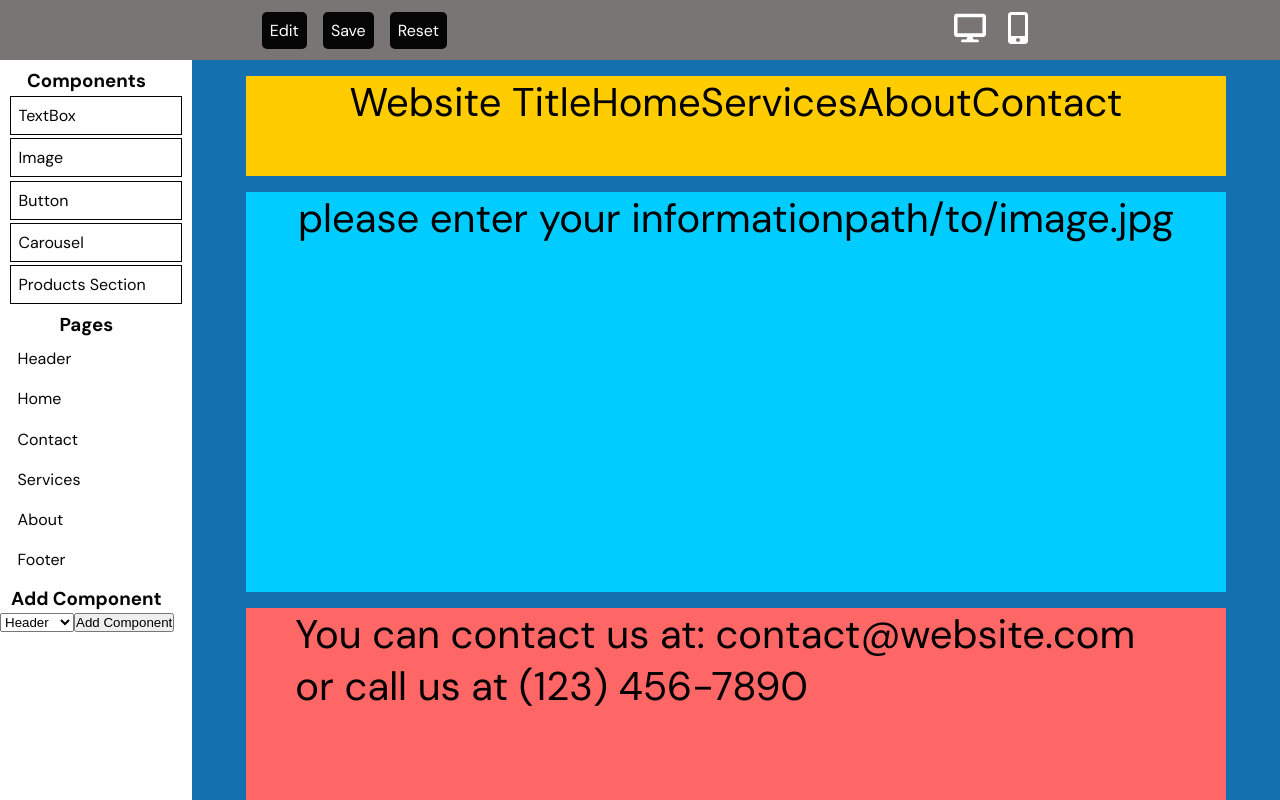
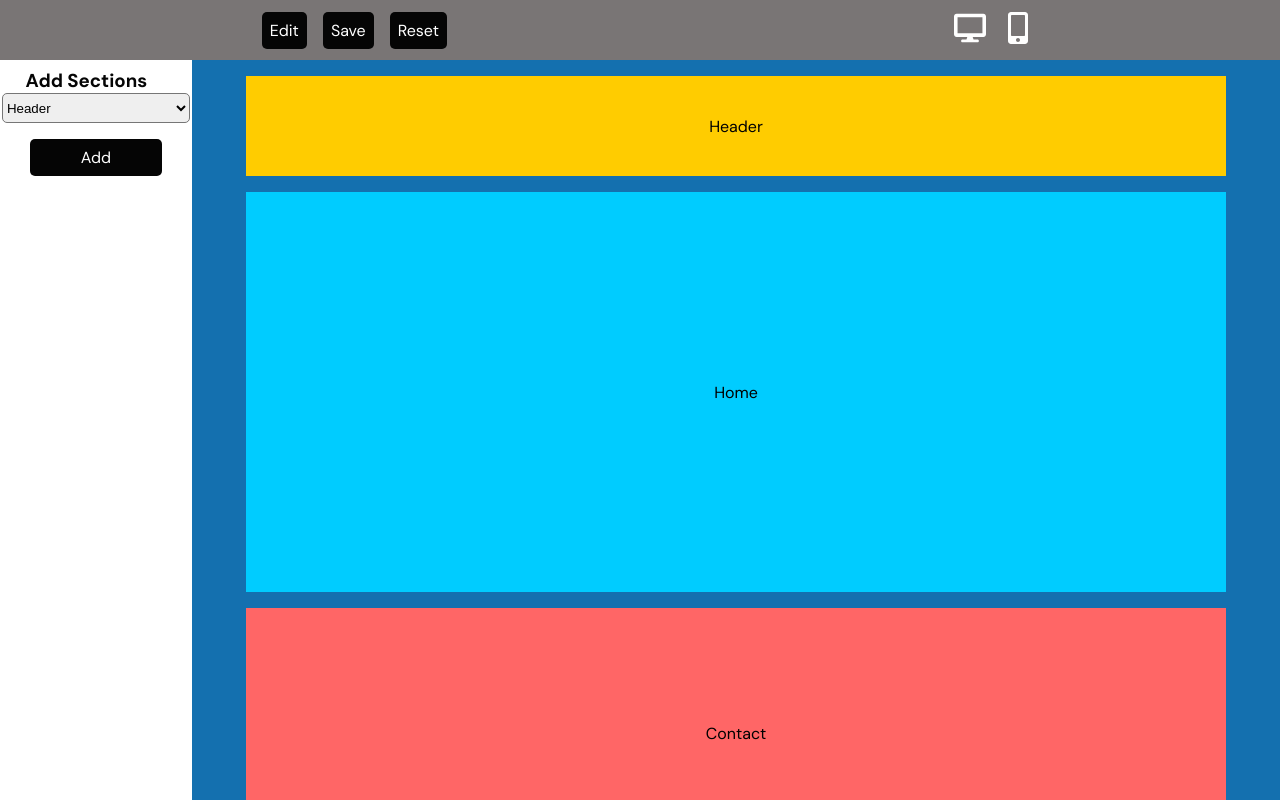
Before and after one commit to veereshnaik7/website-buildertaskByHUENM, a React (Create React App) app: page /editor in a window 1280 px wide. Shown: the top 800 px of the page. Built offline with nearby package versions, Linux system fonts and the light colour scheme.

Commit message:
project done

```diff
--- a/src/WebsiteEditor.jsx
+++ b/src/WebsiteEditor.jsx
@@ -18,39 +18,32 @@ const WebsiteEditor = () => {
     {
       id: "1",
       type: "header",
-      content: ["Website Title", "Home", "Services", "About", "Contact"], // Title on the left, navigation links on the right
+      content: "Header",
     },
     {
       id: "2",
       type: "home",
-      content: ["please enter your information", "path/to/image.jpg"], // Name and an image path for the home section
+      content: "Home",
     },
     {
       id: "3",
       type: "contact",
-      content:
-        "You can contact us at: contact@website.com or call us at (123) 456-7890", // Contact details
+      content: "Contact",
     },
     {
       id: "4",
       type: "services",
-      content: [
-        "Web Development",
-        "SEO",
-        "Digital Marketing",
-        "Graphic Design",
-      ],
+      content: "Services",
     },
     {
       id: "5",
       type: "about",
-      content:
-        "We are a team of professionals dedicated to delivering high-quality digital solutions to help businesses grow.", // About the company or individual
+      content: "About",
     },
     {
       id: "6",
       type: "footer",
-      content: "© 2024 Your Company Name. All rights reserved.",
+      content: "Footer",
     },
   ];
 
@@ -139,26 +132,7 @@ const WebsiteEditor = () => {
       <div className="tools-view">
         {isLeftSectionVisible && (
           <div className="left">
-            <h3>Components</h3>
-            <ul>
-              <li>TextBox</li>
-              <li>Image</li>
-              <li>Button</li>
-              <li>Carousel</li>
-              <li>Products Section</li>
-            </ul>
-
-            <h3>Pages</h3>
-            <ul>
-              <li className="pages">Header</li>
-              <li className="pages">Home</li>
-              <li className="pages">Contact</li>
-              <li className="pages">Services</li>
-              <li className="pages">About</li>
-              <li className="pages">Footer</li>
-            </ul>
-
-            <h3>Add Component</h3>
+            <h3>Add sections</h3>
             <select
               value={newComponent}
               onChange={(e) => setNewComponent(e.target.value)}
@@ -170,7 +144,7 @@ const WebsiteEditor = () => {
               <option value="about">About</option>
               <option value="footer">Footer</option>
             </select>
-            <button onClick={handleAddComponent}>Add Component</button>
+            <button onClick={handleAddComponent}>Add</button>
           </div>
         )}
         <div
--- a/src/WebsiteSection.jsx
+++ b/src/WebsiteSection.jsx
@@ -77,6 +77,10 @@ const WebsiteSection = ({ id, type, content, onContentChange, isEditMode }) => {
     position: "relative",
     zIndex: isDragging ? 1000 : 1,
     cursor: isDragging ? "grab" : "normal",
+    marginTop: isEditMode ? "1rem" : "0",
+    display: "flex",
+    alignItems: "center",
+    justifyContent: "center",
   };
 
   return (
--- a/src/index.css
+++ b/src/index.css
@@ -77,7 +77,7 @@ background-color: #050505;
   justify-content: space-around;
   background-color: #797575;
 }
-.top button {
+.top button ,.left button{
   all: unset;
   padding: 0.5rem;
   margin-left: 1rem;
@@ -162,3 +162,11 @@ background-color: #050505;
 .tooltip button {
   margin: 5px;
 }
+
+
+.left button {
+  width: 60%;
+text-align: center;
+  margin: 0 auto;
+  margin-top: 1rem;
+}
--- a/src/website.css
+++ b/src/website.css
@@ -9,11 +9,9 @@
 .item {
   max-width: 90%;
   margin: 0 auto;
-  margin: 1rem auto;
   display: flex;
   justify-content: center;
   transition: 0.5s ease;
-  font-size: 40px;
   position: relative;
   cursor: pointer;
 }
@@ -22,6 +20,35 @@
   z-index: 123567890;
 }
 
+.left h3 {
+  text-align: center;
+}
+.left {
+  display: flex;
+  flex-direction: column;
+}
+
+.left select {
+
+  height: 30px;
+  width: 98%;
+  margin: 0 auto;
+  border-radius: 5px;
+  transition: 0.5s ease;
+  outline: none;
+}
+
+.left select:hover{
+  border: 2px solid black;
+
+}
+.left button {
+  width: 60%;
+
+  margin: 0 auto;
+  margin-top: 1rem;
+}
+
 @media screen and (max-width: 768px) {
   .left {
     display: none;
```
